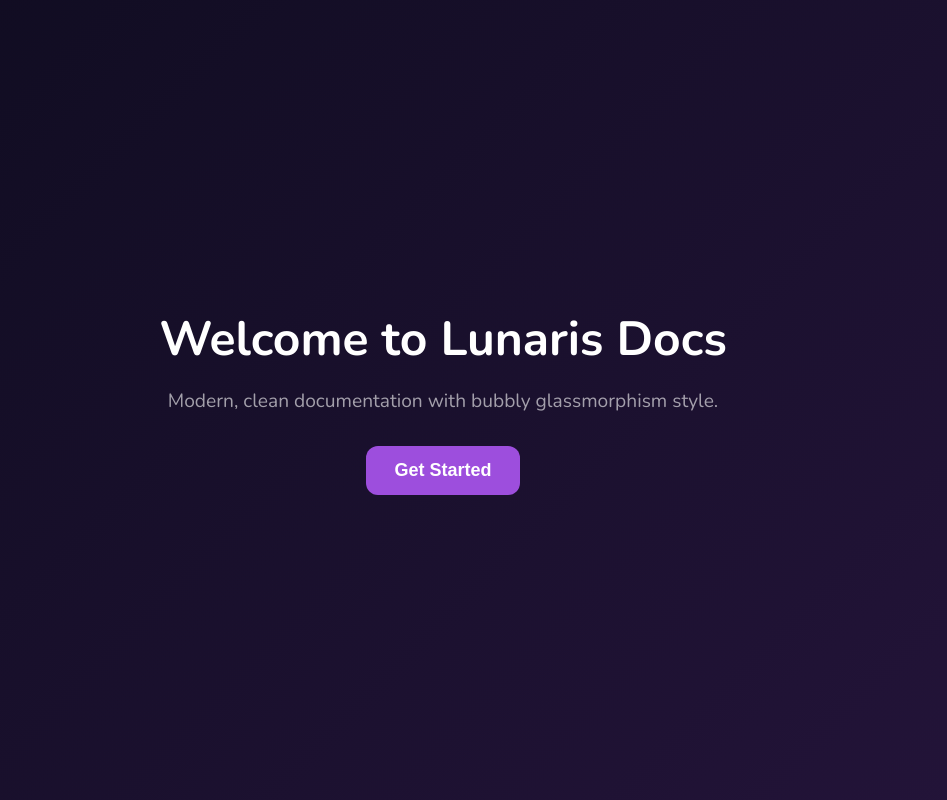
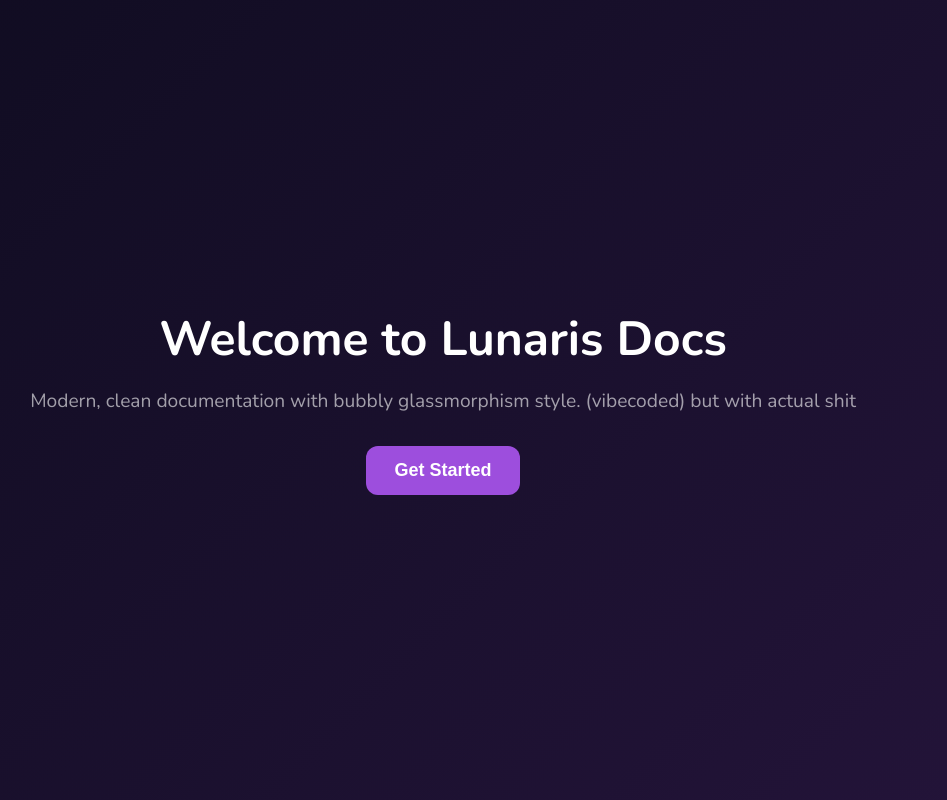
Before and after one commit to Lunaris-cool/Lunaris-cool.github.io, a plain HTML site: page index.html in a window 1280 px wide. Shown: the whole page, without its empty margins (197-1144 px from the left). Drawn offline with nearby package versions, Linux system fonts and the light colour scheme.

Commit message:
Update index.html

```diff
--- a/index.html
+++ b/index.html
@@ -56,7 +56,7 @@ p {font-size:1.2rem; margin-bottom:2rem; color:var(--text-muted);}
 
 <body>
   <h1>Welcome to Lunaris Docs</h1>
-  <p>Modern, clean documentation with bubbly glassmorphism style.</p>
+  <p>Modern, clean documentation with bubbly glassmorphism style. (vibecoded) but with actual shit</p>
   <button id="getStartedBtn">Get Started</button>
 
   <script>
```
